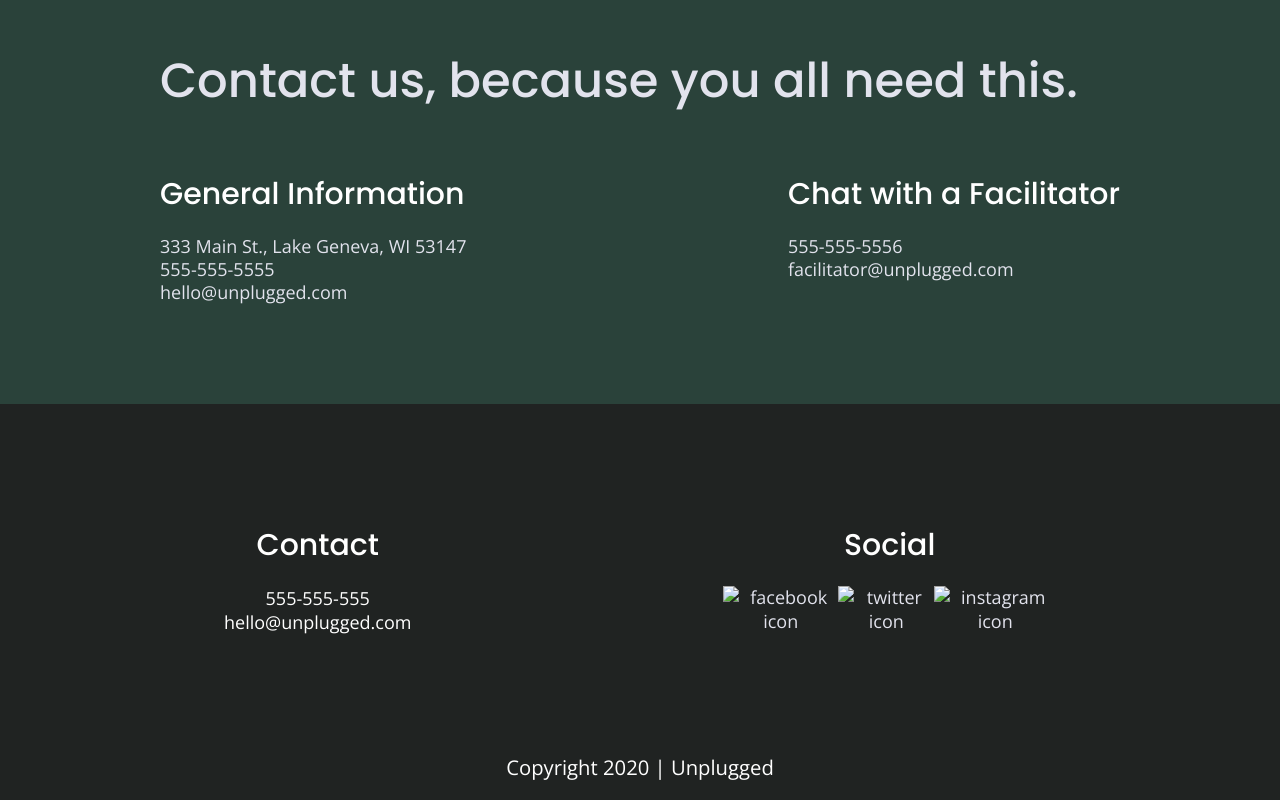
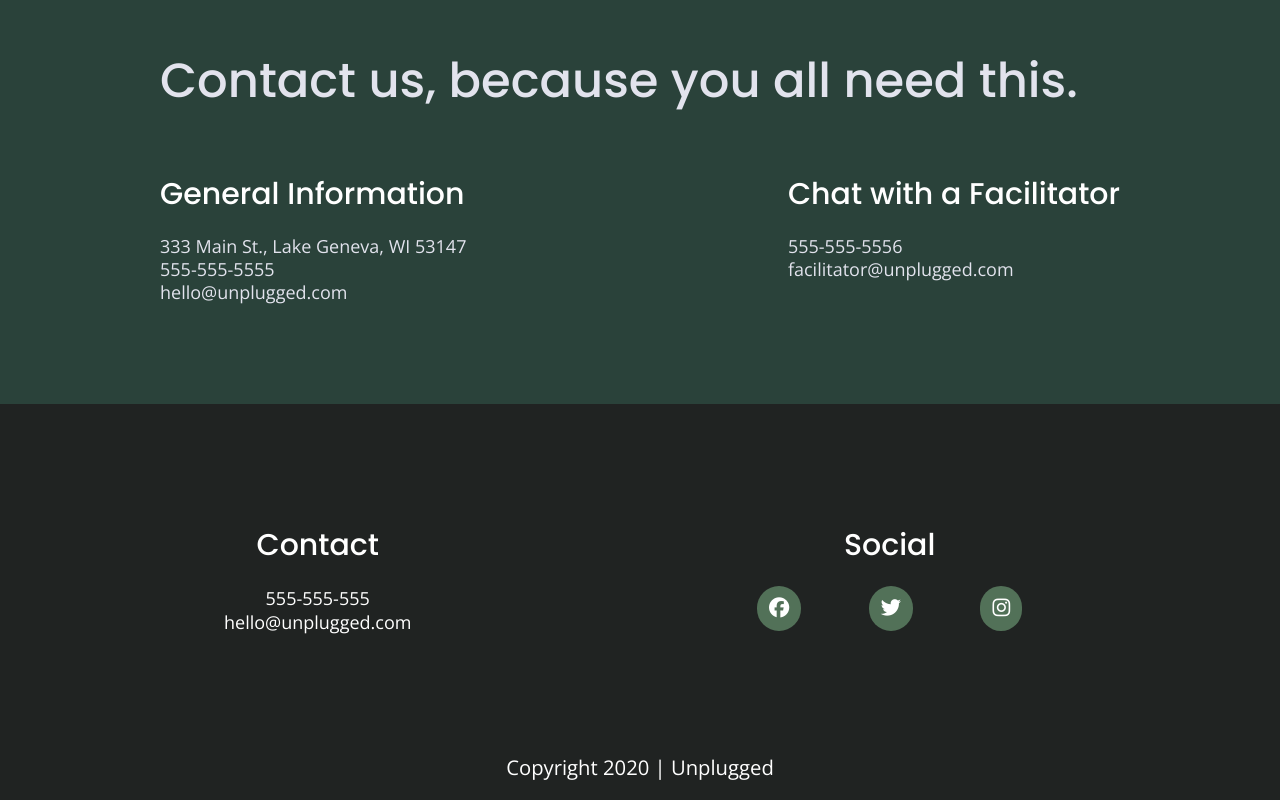
Before and after one commit to Amy-Pr/unplugged-project, a website: page about/index.html in a window 1280 px wide. Shown: the part 1237-2037 px from the top of the page. Drawn offline with nearby package versions, Linux system fonts and the light colour scheme.

Commit message:
font awesome link to faq and about pages plus footer icons

```diff
--- a/about/index.html
+++ b/about/index.html
@@ -18,6 +18,9 @@
 
   <link rel="stylesheet" href="../css/normalize.css">
   <link rel="stylesheet" href="../css/main.css">
+
+  <!-- Font Awesome -->
+  <script src="https://kit.fontawesome.com/3a6339e79c.js" crossorigin="anonymous"></script>
 
   <meta name="theme-color" content="#fafafa">
   <!-- Google Fonts -->
@@ -120,9 +123,15 @@
         <div class="social">
           <h4>Social</h4>
           <div class="social-icons">
-            <p><a href="" target="_blank"><img src="" alt="facebook icon"></a></p>
-            <p><a href="" target="_blank"><img src="" alt="twitter icon"></a></p>
-            <p><a href="" target="_blank"><img src="" alt="instagram icon"></a></p>
+            <p>
+              <a href="" target="_blank"><i class="fab fa-facebook"></i></a>
+            </p>
+            <p>
+              <a href="" target="_blank"><i class="fab fa-twitter"></i></a>
+            </p>
+            <p>
+              <a href="" target="_blank"><i class="fab fa-instagram"></i></a>
+            </p>
           </div>
         </div>
 
```
Also changed, not shown: faq/index.html (+12 -3 lines).
